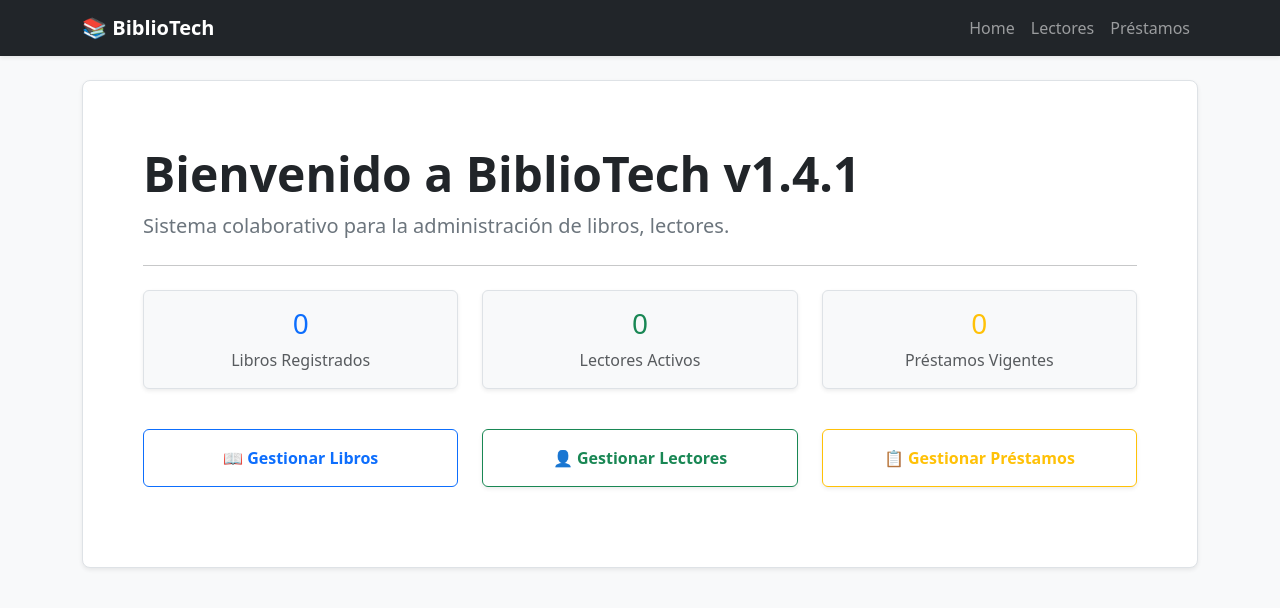
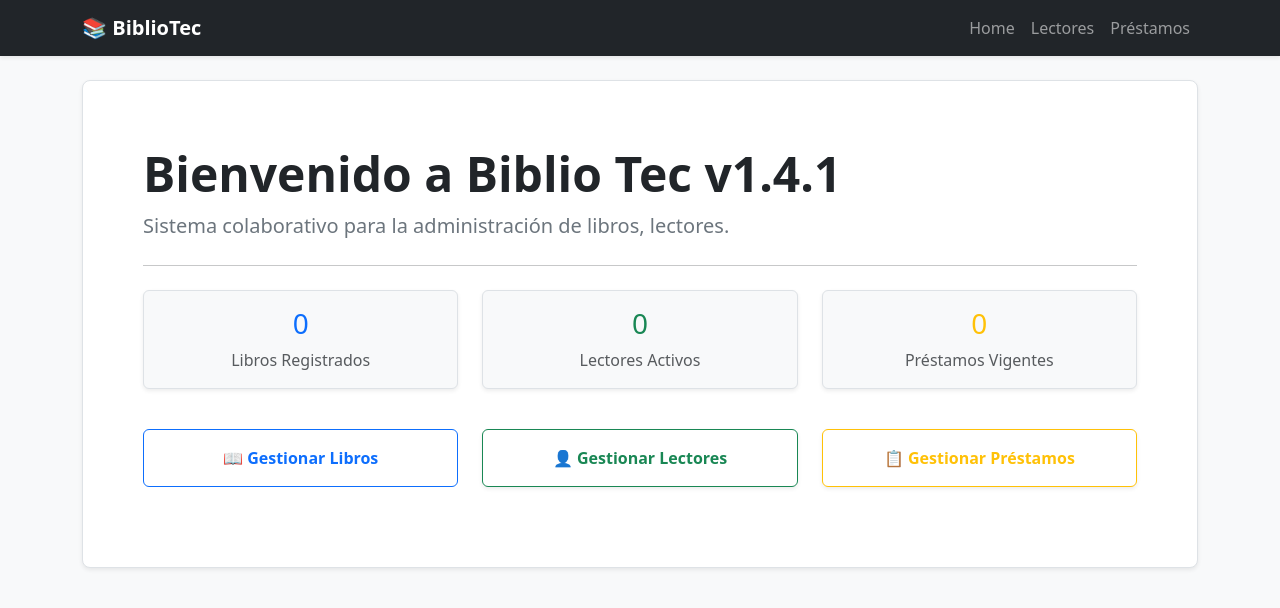
Before and after one commit to TendedCard0/CN2_Bibliotec, a Flask app: page / in a window 1280 px wide. Shown: the top 608 px of the page. Run offline with Flask 3, Linux system fonts and the light colour scheme; data that the repository does not hold is empty.

Commit message:
Cambio de titulo

```diff
--- a/app/templates/base.html
+++ b/app/templates/base.html
@@ -3,13 +3,13 @@
 <head>
     <meta charset="UTF-8">
     <meta name="viewport" content="width=device-width, initial-scale=1.0">
-    <title>BiblioTech - Sistema de Biblioteca</title>
+    <title>BiblioTec - Sistema de Biblioteca</title>
     <link href="https://cdn.jsdelivr.net/npm/bootstrap@5.3.9/dist/css/bootstrap.min.css" rel="stylesheet" integrity="sha384-yEPZ7jP9S0QKiUQ0m3jjsO4ProIW7wvR9gXkI7JOGa2XVsw53Yke2bsdkBbjmmiX" crossorigin="anonymous">
 </head>
 <body class="bg-light">
     <nav class="navbar navbar-expand-lg navbar-dark bg-dark mb-4 shadow-sm">
         <div class="container">
-            <a class="navbar-brand fw-bold" href="{{ url_for('home.index') }}">📚 BiblioTech</a>
+            <a class="navbar-brand fw-bold" href="{{ url_for('home.index') }}">📚 BiblioTec</a>
             <button class="navbar-toggler" type="button" data-bs-toggle="collapse" data-bs-target="#navbarNav">
                 <span class="navbar-toggler-icon"></span>
             </button>
--- a/app/templates/index.html
+++ b/app/templates/index.html
@@ -6,7 +6,7 @@
     <div class="container-fluid py-3">
 
         <h1 class="display-5 fw-bold text-dark">
-            Bienvenido a BiblioTech v1.4.1
+            Bienvenido a Biblio Tec v1.4.1
         </h1>
 
         <p class="col-md-8 fs-5 text-secondary">
```
